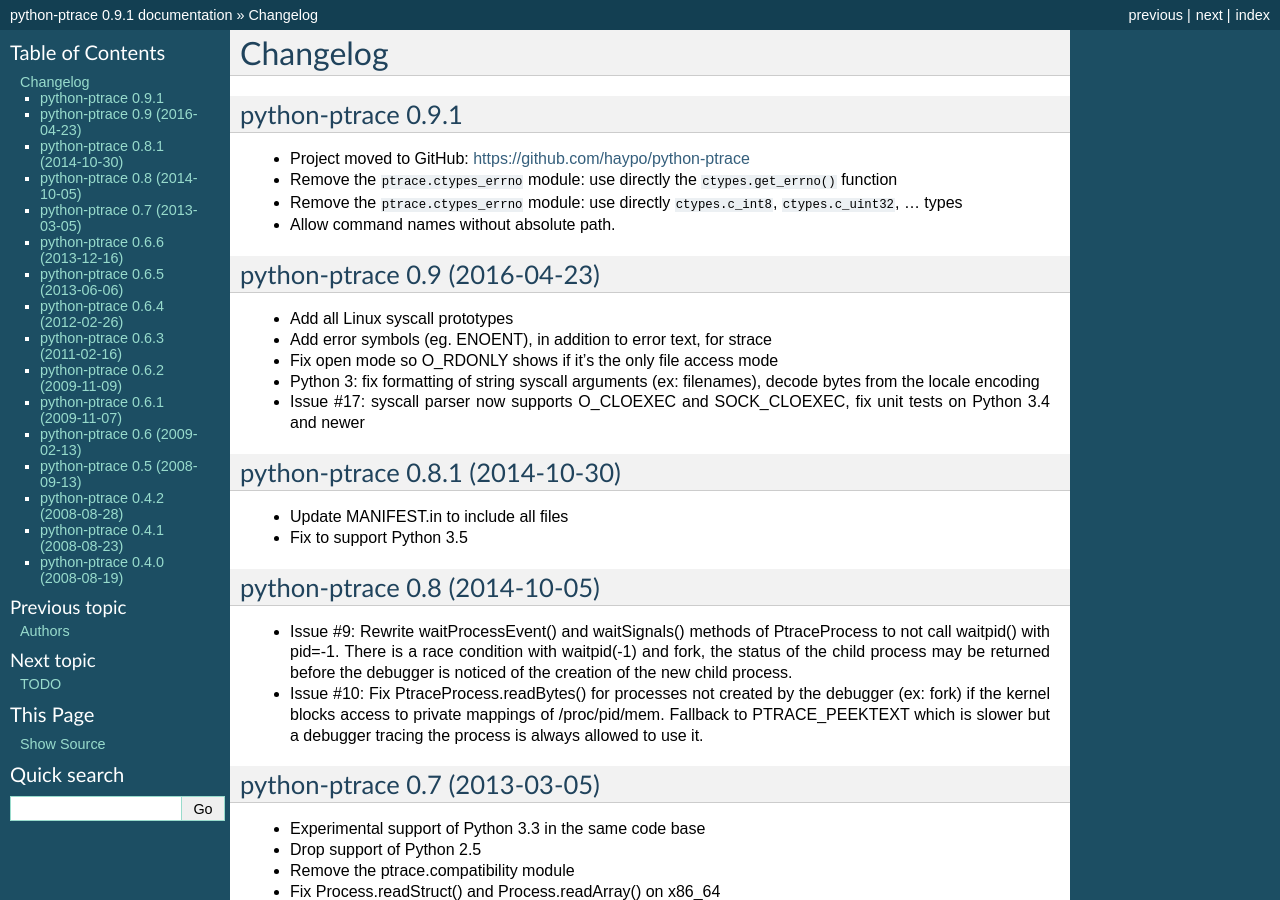
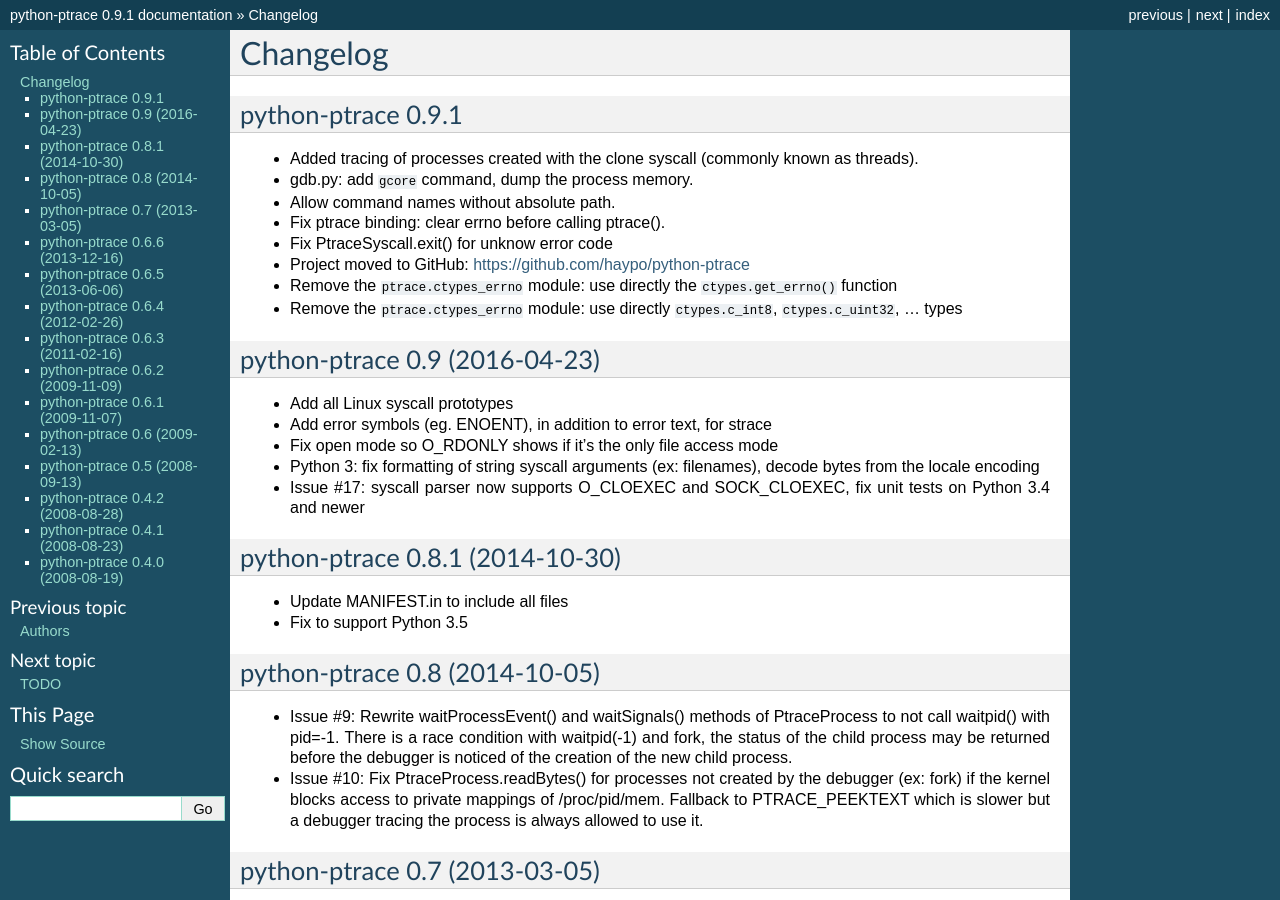
Before and after one commit to vstinner/python-ptrace, a Sphinx documentation site: the page built from doc/changelog.rst, in a window 1280 px wide and 900 px high. Built offline with Sphinx 7.4.7, drawn with Linux system fonts in a browser that asks for light colours.

Commit message:
update changelog

```diff
--- a/doc/changelog.rst
+++ b/doc/changelog.rst
@@ -6,13 +6,17 @@
 python-ptrace 0.9.1
 -------------------
 
+* Added tracing of processes created with the clone syscall (commonly known as
+  threads).
+* gdb.py: add ``gcore`` command, dump the process memory.
+* Allow command names without absolute path.
+* Fix ptrace binding: clear errno before calling ptrace().
+* Fix PtraceSyscall.exit() for unknow error code
 * Project moved to GitHub: https://github.com/haypo/python-ptrace
 * Remove the ``ptrace.ctypes_errno`` module: use directly
   the ``ctypes.get_errno()`` function
 * Remove the ``ptrace.ctypes_errno`` module: use directly
   ``ctypes.c_int8``, ``ctypes.c_uint32``, ... types
-* Allow command names without absolute path.
-
 
 python-ptrace 0.9 (2016-04-23)
 ------------------------------
```
